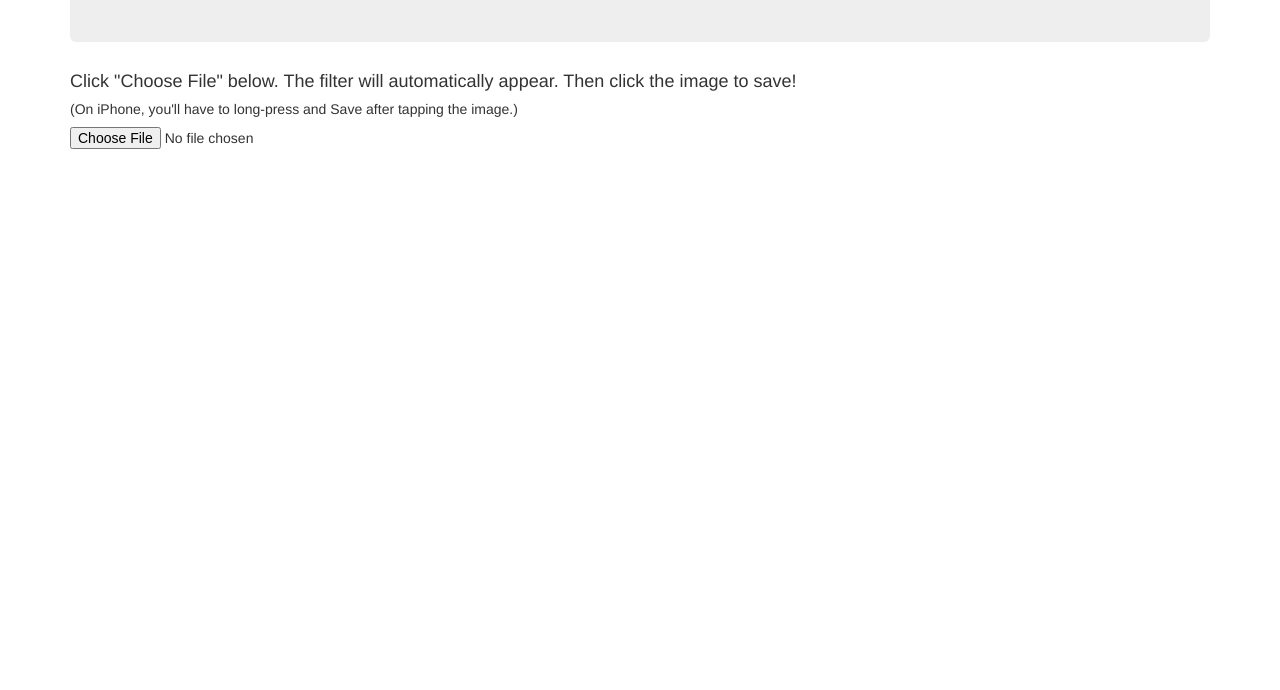
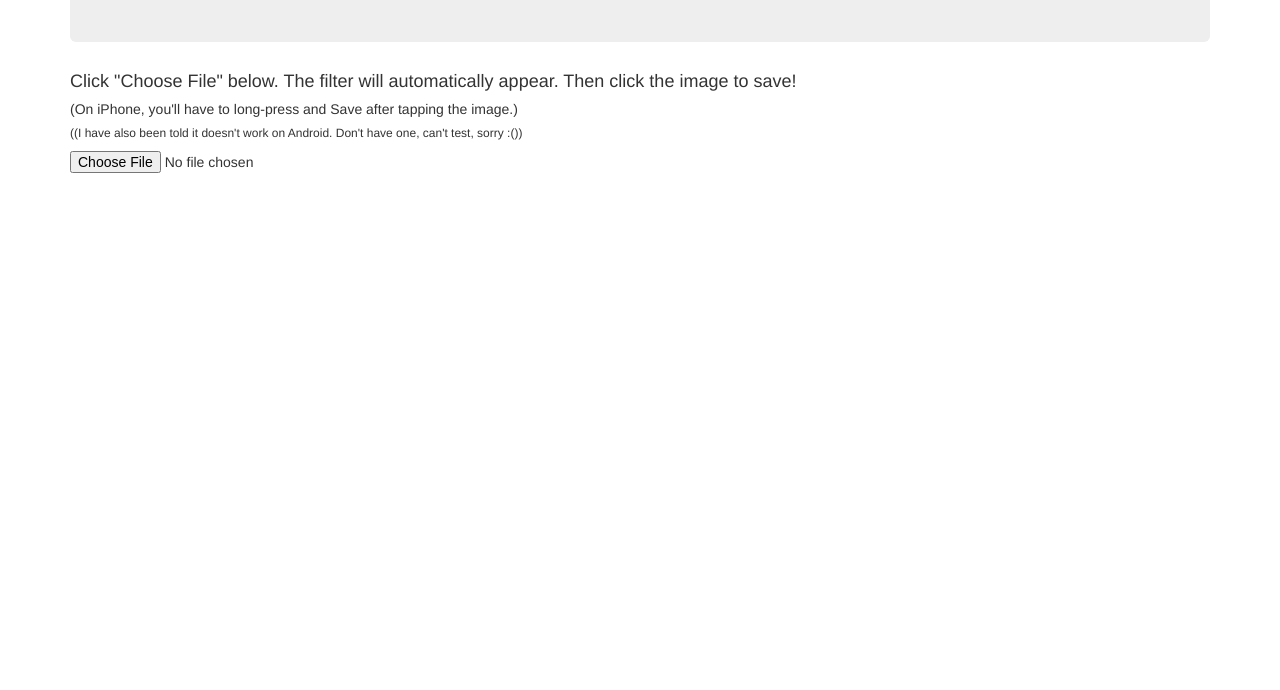
Before and after one commit to patrickhpan/dunster-filter, a plain HTML site: page index.html in a window 1280 px wide. Shown: the part 153-843 px from the top of the page. Before the commit the page ends 819 px from the top, so only its background shows below. Drawn offline with Linux system fonts and the light colour scheme.

Commit message:
android sux

```diff
--- a/index.html
+++ b/index.html
@@ -13,6 +13,7 @@
       </div>
       <h4>Click "Choose File" below. The filter will automatically appear. Then click the image to save!</h4>
       <h5>(On iPhone, you'll have to long-press and Save after tapping the image.)</h5>
+      <h6>((I have also been told it doesn't work on Android. Don't have one, can't test, sorry :())</h6>
       <input type='file' id="fileUpload" />
       <img id="overlay" style="display:none" src="img/overlay.png"></img>
       <canvas id="canvas"  width="512" height="512" style="background-color:#ffffff;"></canvas>
```
